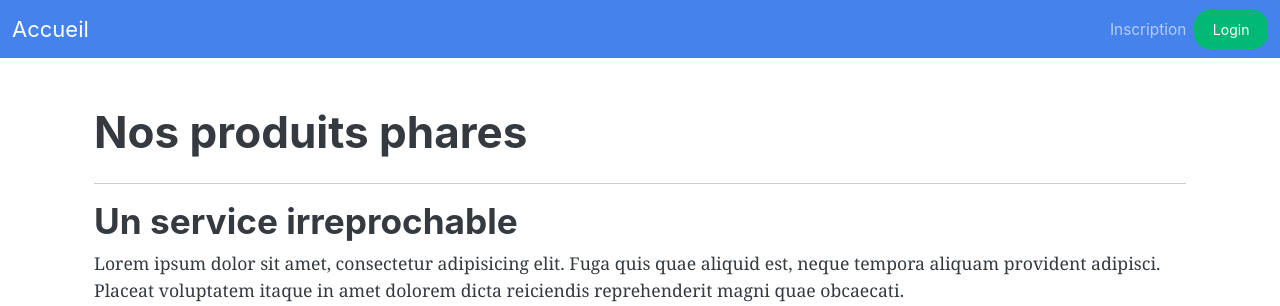
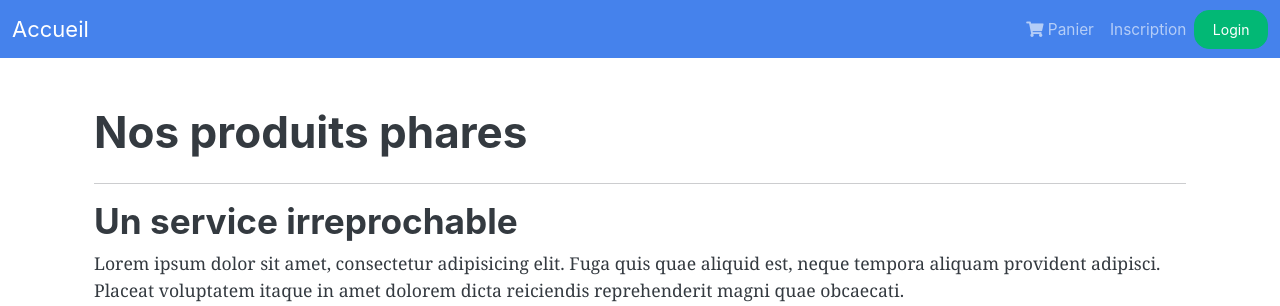
Before and after one commit to Manuel-Fami/Symfony5_e-shop, a Symfony app: template templates/home.html.twig in a window 1280 px wide. Shown: the top 306 px of the page. Run offline with Twig, Linux system fonts and the light colour scheme; the template is opened without the code that fills it, so the values that code supplies are empty; some libraries are stand-ins or nearby versions.

Commit message:
Ajout logo panier

```diff
--- a/templates/shared/_navBar.html.twig
+++ b/templates/shared/_navBar.html.twig
@@ -14,7 +14,15 @@
 				{% endfor %}
 			</ul>
 
-			<ul class="navbar-nav">
+			<ul
+				class="navbar-nav">
+				{# ---- Lien panier achat ----- #}
+				<li class="nav-item">
+					<a href="{{ path('cart_show') }}" class="nav-link">
+						<i class="fas fa-shopping-cart"></i>
+						Panier</a>
+				</li>
+
 				{% if app.user %}
 					<li class="nav-item">
 						<a href="{{ path('security_logout') }}" class="btn btn-danger">Logout</a>
```
